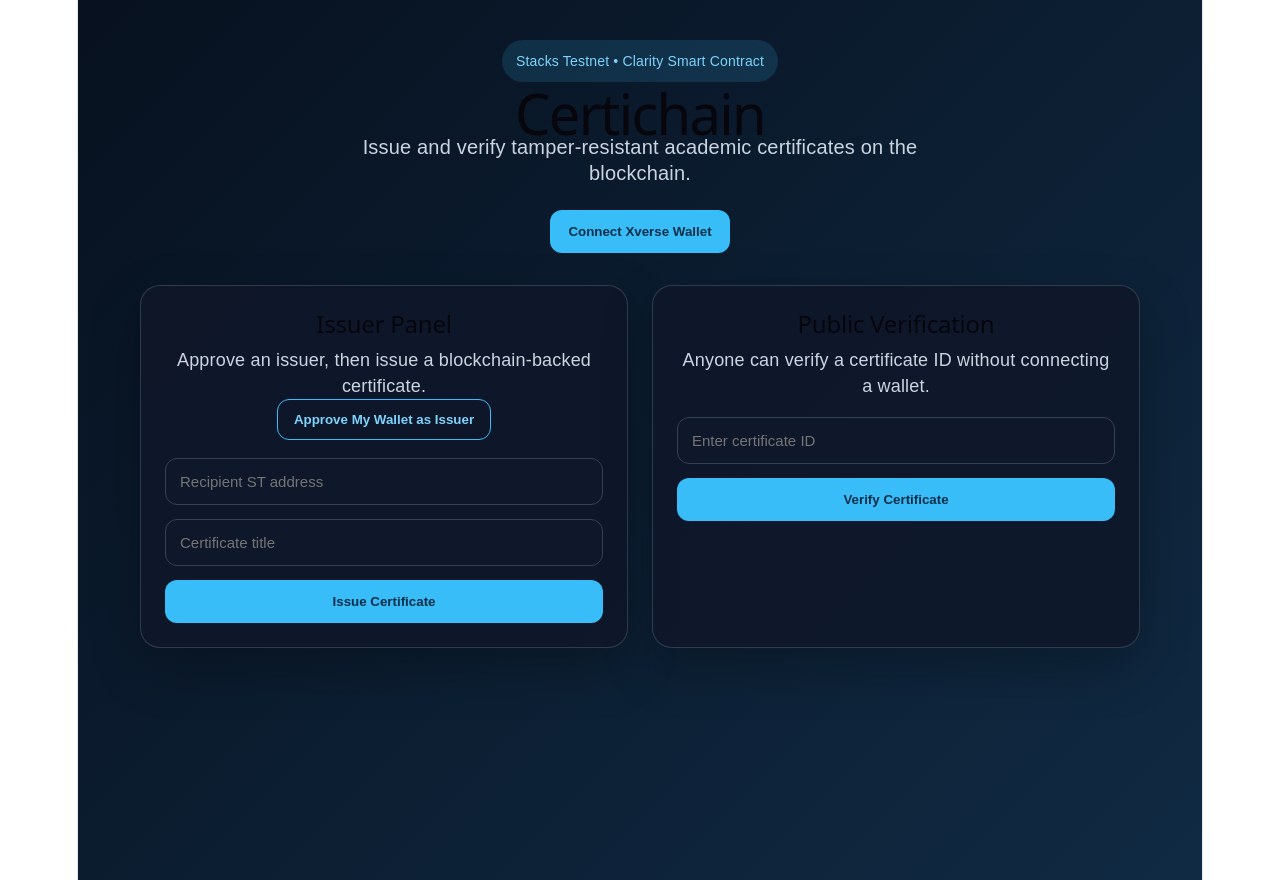
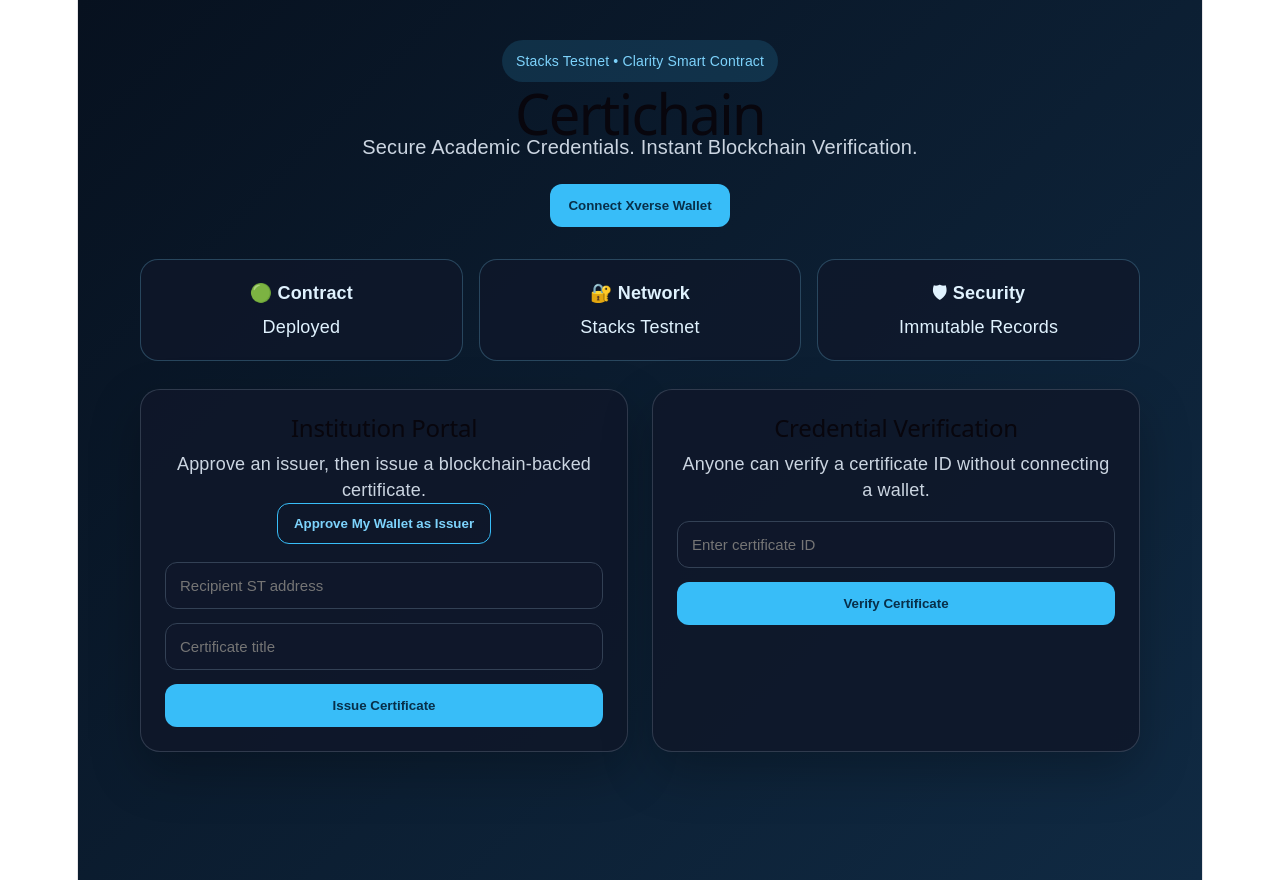
Before and after one commit to Olatunde328/Certichain, a React (Vite) app in the folder frontend/certichain-ui/: page / in a window 1280 px wide. Built offline with nearby package versions, Linux system fonts and the light colour scheme.

Commit message:
Upgrade Certichain product UI

```diff
--- a/frontend/certichain-ui/src/App.jsx
+++ b/frontend/certichain-ui/src/App.jsx
@@ -28,7 +28,7 @@
 
     if (stacksAddress) {
       setWallet(stacksAddress);
-      setMessage("Wallet connected successfully.");
+      setMessage("✅ Wallet connected. Ready to issue blockchain-backed credentials.");
     } else {
       setMessage("Wallet connection was cancelled or unsuccessful.");
     }
@@ -95,7 +95,7 @@
         setMessage(`Certificate ID ${id} was not found.`);
       } else {
         setCertificate(found);
-        setMessage("Certificate verified successfully.");
+        setMessage("🛡 Credential verified successfully. This credential is authentic and recorded on the Stacks blockchain.");
       }
     } catch (error) {
       console.error(error);
@@ -111,7 +111,7 @@
         <p style={styles.badge}>Stacks Testnet • Clarity Smart Contract</p>
         <h1 style={styles.title}>Certichain</h1>
         <p style={styles.subtitle}>
-          Issue and verify tamper-resistant academic certificates on the blockchain.
+          Secure Academic Credentials. Instant Blockchain Verification.
         </p>
 
         <button style={styles.primaryButton} onClick={handleConnect}>
@@ -125,11 +125,26 @@
         )}
       </section>
 
+      <section style={styles.stats}>
+        <div style={styles.statCard}>
+          <strong>🟢 Contract</strong>
+          <span>Deployed</span>
+        </div>
+        <div style={styles.statCard}>
+          <strong>🔐 Network</strong>
+          <span>Stacks Testnet</span>
+        </div>
+        <div style={styles.statCard}>
+          <strong>🛡 Security</strong>
+          <span>Immutable Records</span>
+        </div>
+      </section>
+
       {message && <div style={styles.message}>{message}</div>}
 
       <section style={styles.grid}>
         <div style={styles.card}>
-          <h2>Issuer Panel</h2>
+          <h2>Institution Portal</h2>
           <p style={styles.cardText}>
             Approve an issuer, then issue a blockchain-backed certificate.
           </p>
@@ -160,7 +175,7 @@
         </div>
 
         <div style={styles.card}>
-          <h2>Public Verification</h2>
+          <h2>Credential Verification</h2>
           <p style={styles.cardText}>
             Anyone can verify a certificate ID without connecting a wallet.
           </p>
@@ -309,6 +324,23 @@
     background: "rgba(56, 189, 248, 0.12)",
     color: "#e0f2fe",
   },
+  stats: {
+    display: "grid",
+    gridTemplateColumns: "repeat(auto-fit, minmax(190px, 1fr))",
+    gap: "16px",
+    maxWidth: "1000px",
+    margin: "0 auto 28px",
+  },
+  statCard: {
+    background: "rgba(15, 23, 42, 0.75)",
+    border: "1px solid rgba(125, 211, 252, 0.25)",
+    borderRadius: "18px",
+    padding: "20px",
+    display: "grid",
+    gap: "8px",
+    textAlign: "center",
+    color: "#e0f2fe",
+  },
   certificate: {
     maxWidth: "760px",
     margin: "32px auto 0",
```
